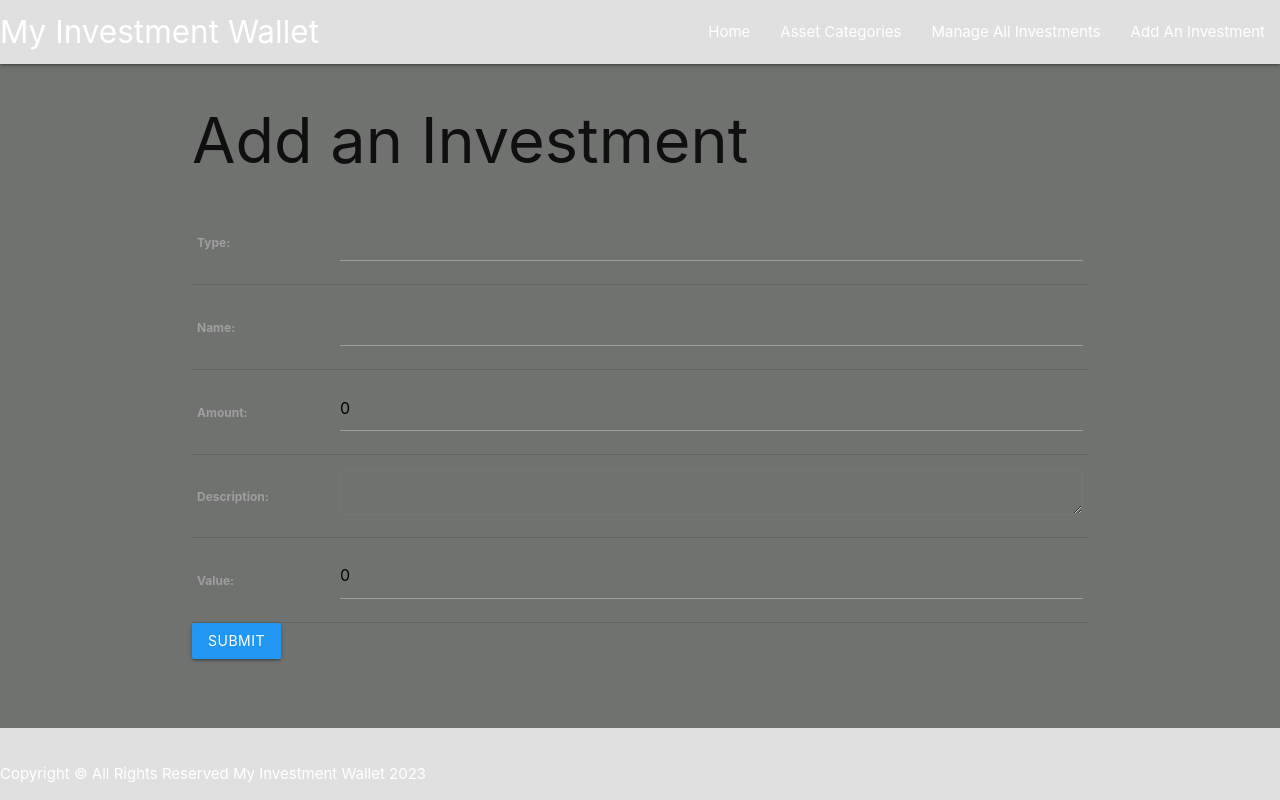
After one commit to regananderson/myinvestmentwallet, a Django app: page /investments/create/ in a window 1280 px wide. The commit adds this page. Run offline with Django 4.2, Linux system fonts and the light colour scheme.

Commit message:
adds update and delete

```diff
--- a/main_app/models.py
+++ b/main_app/models.py
@@ -1,5 +1,5 @@
 from django.db import models
-
+from django.urls import reverse
 # Create your models here.
 
 class Asset(models.Model):
@@ -11,3 +11,6 @@ class Asset(models.Model):
 
     def __str__(self):
         return self.name
+
+    def get_absolute_url(self):
+        return reverse('investments_detail', kwargs={'asset_id': self.id})
--- /dev/null
+++ b/main_app/templates/assets/main_app/asset_form.html
@@ -0,0 +1,26 @@
+{% extends 'base.html' %}
+
+{% block title %}
+    {% if object %}
+        <title>Update {{ object.name }}</title>
+    {% else %}
+        <title>Add an Investment</title>
+    {% endif %}
+{% endblock %}
+
+{% block content %}
+    {% if object %}
+        <h1>Update Investment</h1>
+    {% else %}
+        <h1>Add an Investment</h1>
+    {% endif %}
+
+<form action="" method="POST">
+    {% csrf_token %}
+    <table>
+        {{ form.as_table }}
+    </table>
+    <input type="submit" value="Submit" class="btn blue">
+</form>
+
+{% endblock %}
--- a/main_app/templates/base.html
+++ b/main_app/templates/base.html
@@ -30,7 +30,7 @@
                         <a href="{% url 'assets_detail' %}">Manage All Investments</a>
                     </li>
                     <li>
-                        <a href="/form">Add An Investment</a>
+                        <a href="{% url 'asset_create' %}">Add An Investment</a>
                     </li>
                 </ul>
             </div>
--- a/main_app/templates/investments/detail.html
+++ b/main_app/templates/investments/detail.html
@@ -17,6 +17,10 @@
         <p>description: {{asset.description}}</p>
         <p>value: {{asset.value}}</p>
     </div>
+    <div class="card-action">
+        <a href="{% url 'asset_update' asset.id %}">Update</a>
+        <a href="{% url 'asset_delete' asset.id %}">Delete</a>
+    </div>
 </div>
 
 {% endblock %}
--- a/main_app/urls.py
+++ b/main_app/urls.py
@@ -7,4 +7,7 @@ urlpatterns = [
     path('all/', views.assets_detail, name='assets_detail'),
     path('assets/<str:asset_type>/', views.asset_type, name='asset_type'),
     path('investments/<int:asset_id>/', views.investments_detail, name='investments_detail'),
+    path('investments/create/', views.AssetCreate.as_view(), name='asset_create'),
+    path('investments/<int:pk>/update', views.AssetUpdate.as_view(), name='asset_update'),
+    path('investments/<int:pk>/delete', views.AssetDelete.as_view(), name='asset_delete'),
 ]
--- a/main_app/views.py
+++ b/main_app/views.py
@@ -1,4 +1,5 @@
 from django.shortcuts import render
+from django.views.generic.edit import CreateView, UpdateView, DeleteView
 from .models import Asset
 
 
@@ -14,10 +15,6 @@ def home(request):
         'total_value': total_value,
     }
     return render(request, 'home.html', context)
-
-# def assets_index(request):
-#     assets = Asset.objects.all()
-#     return render(request, 'assets/index.html', {'assets': assets})
 
 def assets_index(request):
     assets = Asset.objects.all()
@@ -49,3 +46,18 @@ def asset_type(request, asset_type):
 def investments_detail(request, asset_id):
     asset = Asset.objects.get(id=asset_id)
     return render(request, 'investments/detail.html', {'asset':asset})
+
+class AssetCreate(CreateView):
+    model = Asset
+    fields = '__all__'
+    template_name = 'assets/main_app/asset_form.html'
+
+class AssetUpdate(UpdateView):
+    model = Asset
+    fields = '__all__'
+    template_name = 'assets/main_app/asset_form.html'
+
+class AssetDelete(DeleteView):
+    model = Asset
+    success_url = '/assets/'
+    template_name = 'assets/main_app/asset_confirm_delete.html'
```
Also changed, not shown: main_app/templates/assets/main_app/asset_confirm_delete.html (added, +15 -0 lines).
